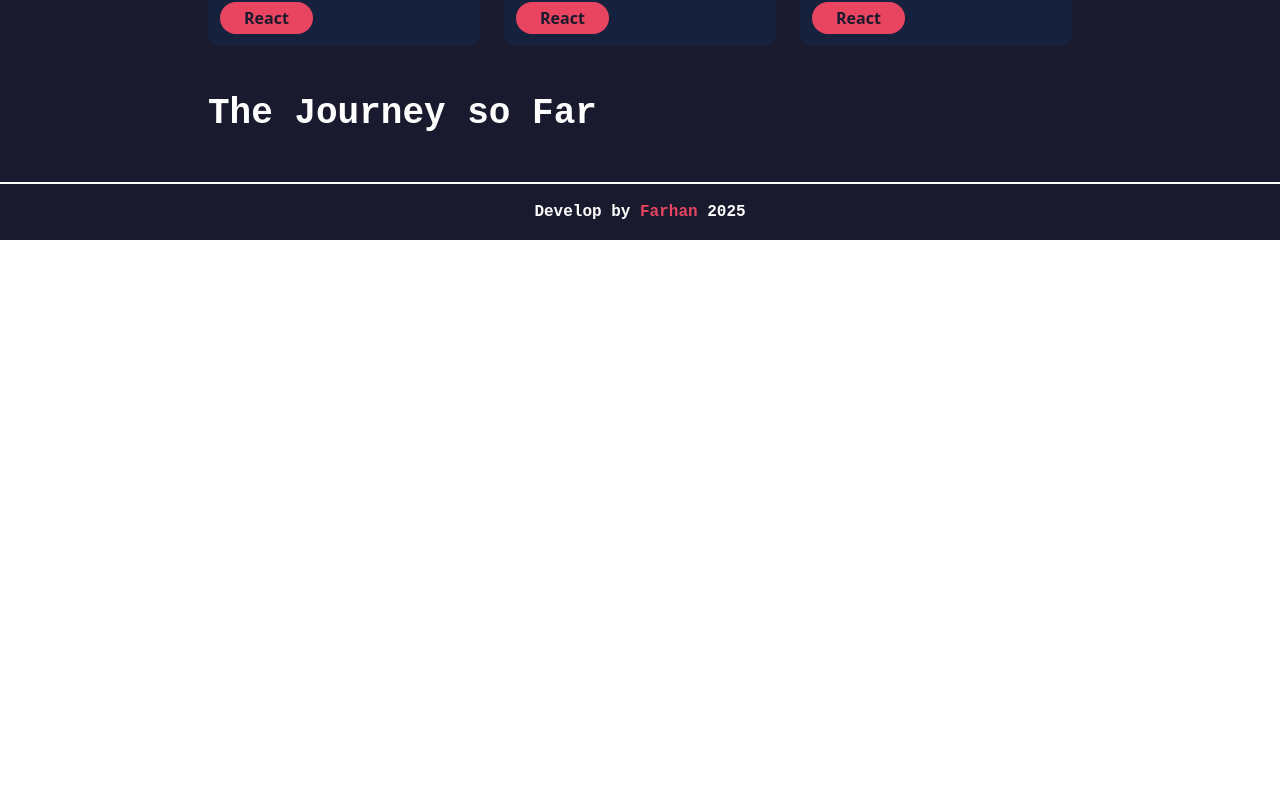
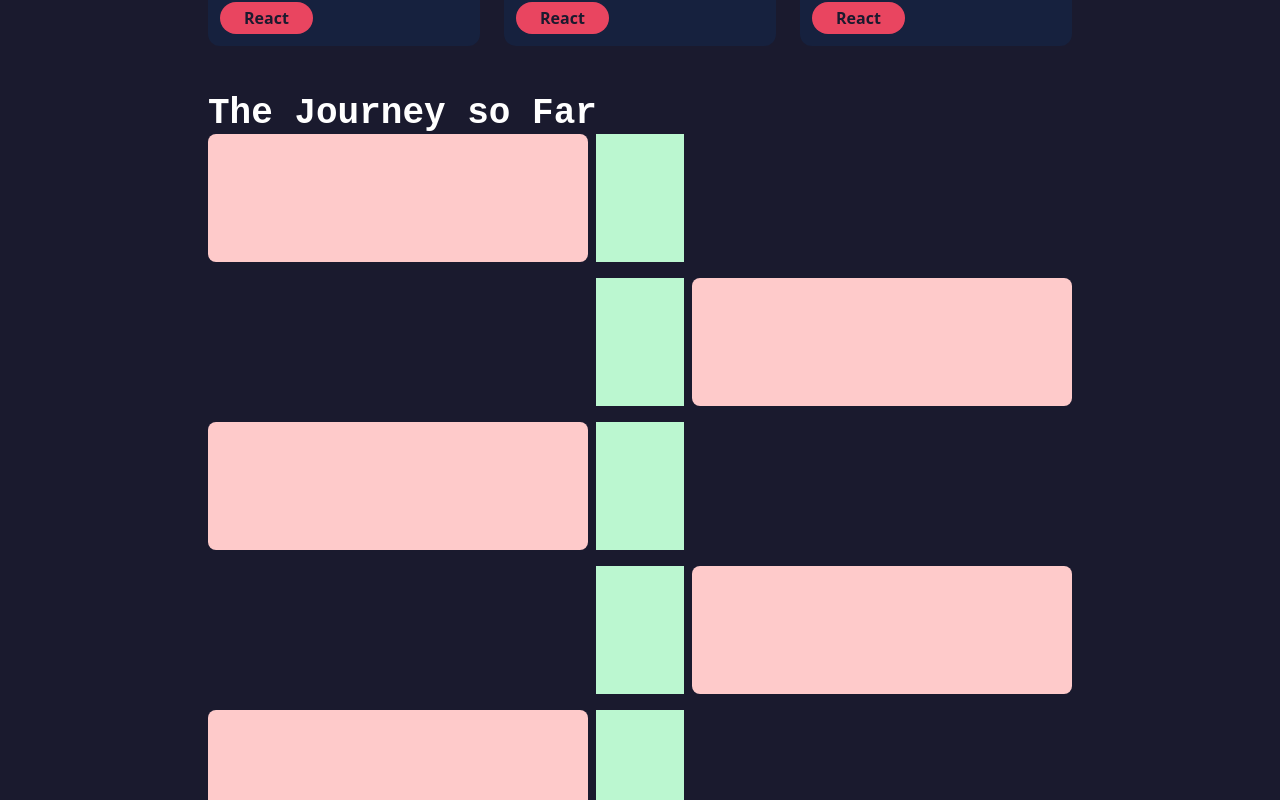
Before and after one commit to RazaqFarhanR/rarea-repo, a React (Vite) app: page / in a window 1280 px wide. Shown: the part 1160-1960 px from the top of the page. Before the commit the page ends 1400 px from the top, so only its background shows below. Built offline with nearby package versions, Linux system fonts and the light colour scheme; a web font is replaced by a local one.

Commit message:
wip: journey section

```diff
--- a/src/pages/Home.tsx
+++ b/src/pages/Home.tsx
@@ -103,6 +103,37 @@ function App() {
 
       <div className="px-8 lg:px-52 my-12">
         <h1 className="text-2xl lg:text-4xl font-azaret font-semibold text-white">The Journey so Far</h1>
+        <div className="grid gap-4 h-max">
+          {(() => {
+            let rows = [];
+            for (let i = 0; i < 6; i++) {
+              if (i%2!=0) {
+                rows.push(
+                  <div className="z-10 grid grid-cols-9 gap-2">
+                    <div className="col-start-5 bg-green-200">
+
+                    </div>
+                    <div className="col-span-4 col-end-10 bg-red-200 h-32 rounded-lg">
+
+                    </div>
+                  </div>
+                );
+              } else {
+                rows.push(
+                  <div className="z-10 grid grid-cols-9 gap-2">
+                    <div className="col-span-4 bg-red-200 h-32 rounded-lg">
+
+                    </div>
+                    <div className="bg-green-200">
+
+                    </div>
+                  </div>
+                )
+              }
+            }
+            return rows;
+          })()}
+        </div>
       </div>
 
       <div className="flex justify-center py-2 lg:py-4 border-t-2 border-white">
```
